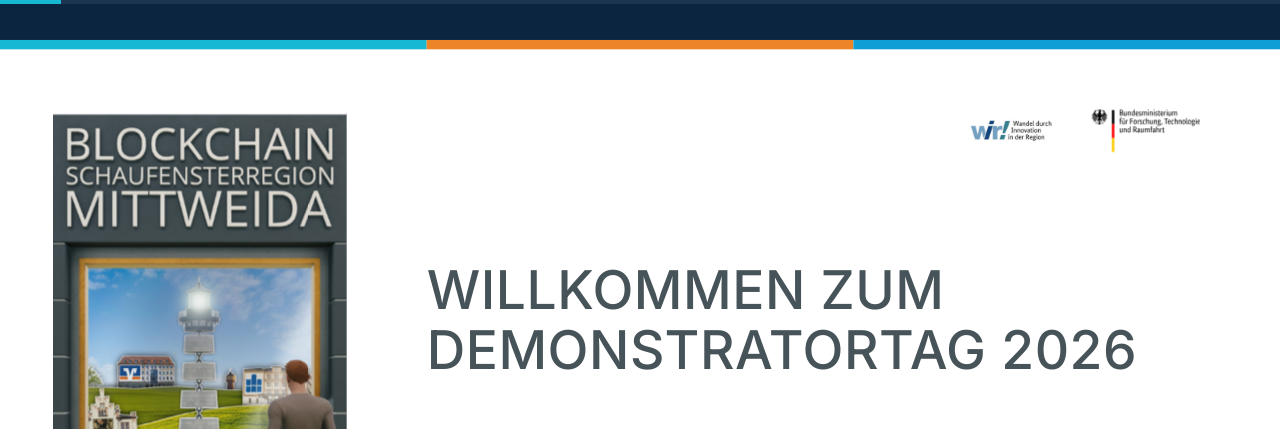
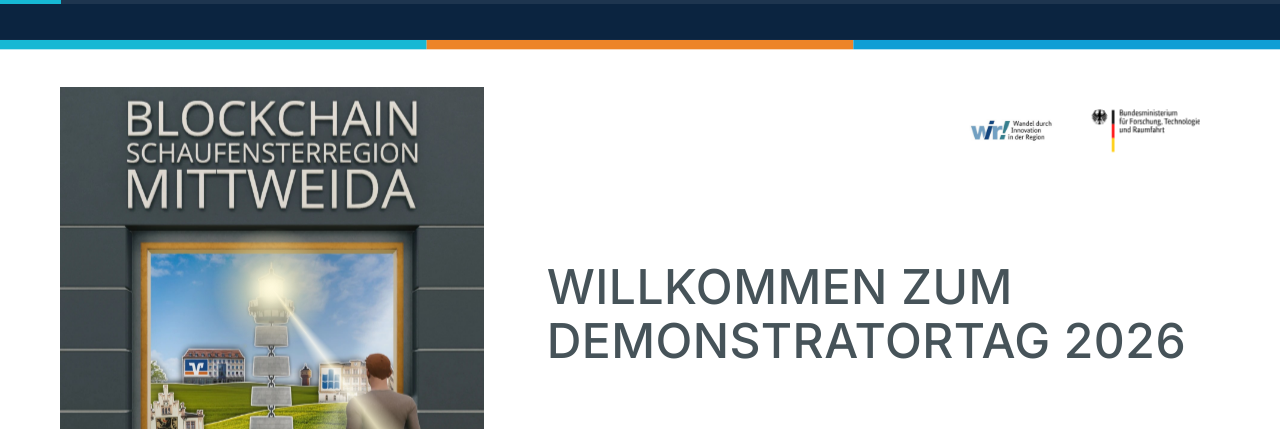
Before and after one commit to mascheron/demonstratortag, a plain HTML site: page index.html in a window 1280 px wide. Shown: the top 429 px of the page. Drawn offline with Linux system fonts and the light colour scheme.

Commit message:
New key visual on slide 1 with rotating lighthouse beam
Co-Authored-By: Claude Haiku 5.5 <noreply@anthropic.com>
Claude-Session: https://claude.ai/code/session_013gtb19oe6eqR29ahPfE25N

```diff
--- a/assets/css/styles.css
+++ b/assets/css/styles.css
@@ -32,13 +32,13 @@ p{margin:0;font-size:28px;line-height:1.5;color:var(--grey)}
 .stripes span{flex:1;background:var(--cyan);transform-origin:left;transform:scaleX(0)}
 .stripes span:nth-child(2){background:var(--orange)}
 .stripes span:nth-child(3){background:var(--blue)}
-.cover-photo{opacity:0;position:absolute;left:80px;top:110px;width:440px;height:830px;background:var(--slate);overflow:hidden;box-shadow:0 20px 50px rgba(11,36,64,.18)}
+.cover-photo{opacity:0;position:absolute;left:90px;top:70px;width:636px;height:900px;background:var(--slate);overflow:hidden;box-shadow:0 20px 50px rgba(11,36,64,.18)}
 .cover-photo img{width:100%;height:100%;object-fit:cover;display:block}
 .cover-logos{position:absolute;right:120px;top:100px;display:flex;align-items:center;gap:56px}
 .cover-logos img{height:72px;width:auto}
 .cover-logos img[src$=".svg"]{height:64px}
-.cover-title{position:absolute;left:640px;top:330px;width:1100px}
-.cover-title h1{margin:0;font-size:80px;line-height:1.12;font-weight:500;letter-spacing:.01em;text-transform:uppercase;color:#465359}
+.cover-title{position:absolute;left:820px;top:330px;width:1000px}
+.cover-title h1{margin:0;font-size:72px;line-height:1.12;font-weight:500;letter-spacing:.01em;text-transform:uppercase;color:#465359}
 .cover-bsrm{display:block;margin-top:110px;width:720px;height:auto}
 .cover-band{position:absolute;left:0;right:0;bottom:0;height:96px;background:var(--slate);display:flex;align-items:center;justify-content:flex-end;padding-right:128px}
 .cover-band span{color:var(--white);font-size:30px;font-weight:500}
@@ -221,3 +221,12 @@ a.link-card,a.big-link,a.video,a.shot,a.press{cursor:pointer}
 .news-meta{color:var(--navy)!important}
 .news-btn{display:inline-block;margin-top:12px;background:var(--navy);color:#fff;font-size:26px;font-weight:600;padding:20px 40px;border-radius:999px;text-decoration:none}
 .news-btn:hover{background:var(--cyan-d)}
+
+/* Key Visual: kreisender Lichtstrahl des Leuchtturms (Lampe ca. x 422px, y 385px auf der Folie) */
+.beam{position:absolute;left:-1793px;top:-1829px;width:4400px;height:4400px;border-radius:50%;pointer-events:none;z-index:3;opacity:0;background:conic-gradient(from 0deg, rgba(255,246,200,0) 0deg, rgba(255,246,200,.55) 5deg, rgba(255,246,200,.8) 7deg, rgba(255,246,200,.55) 9deg, rgba(255,246,200,0) 15deg, rgba(255,246,200,0) 360deg);mix-blend-mode:screen}
+.lamp-glow{position:absolute;left:317px;top:281px;width:180px;height:180px;border-radius:50%;pointer-events:none;z-index:4;opacity:0;background:radial-gradient(circle, rgba(255,250,220,.95) 0%, rgba(255,240,180,.5) 30%, rgba(255,240,180,0) 70%)}
+.cover.is-active .beam{animation:beamin 1.2s ease 1.6s both, spin 9s linear 1.6s infinite}
+.cover.is-active .lamp-glow{animation:beamin 1.2s ease 1.6s both, pulse 2.4s ease-in-out 2.8s infinite}
+@keyframes beamin{from{opacity:0}to{opacity:1}}
+@keyframes spin{from{transform:rotate(0deg)}to{transform:rotate(360deg)}}
+@keyframes pulse{0%,100%{transform:scale(1)}50%{transform:scale(1.25)}}
--- a/index.html
+++ b/index.html
@@ -18,7 +18,9 @@
   <!-- 1 · Startseite (animiert) -->
   <section class="slide cover is-active" id="s1" aria-label="Startseite">
     <div class="stripes" aria-hidden="true"><span></span><span></span><span></span></div>
-    <div class="cover-photo"><img src="assets/img/fenster.jpg" alt="Fenster-Schaufenster der Blockchain-Schaufensterregion Mittweida"></div>
+    <div class="cover-photo"><img src="assets/img/key-visual.jpg" alt="Key Visual: Schaufenster der Blockchain-Schaufensterregion Mittweida mit Leuchtturm"></div>
+    <div class="beam" aria-hidden="true"></div>
+    <div class="lamp-glow" aria-hidden="true"></div>
     <div class="cover-logos">
       <img class="anim" style="--i:4" src="assets/img/wir.jpg" alt="wir! – Wandel durch Innovation in der Region">
       <img class="anim" style="--i:5" src="assets/img/bmftr.svg" alt="Bundesministerium für Forschung, Technologie und Raumfahrt">
```
Also changed, not shown: assets/img/key-visual.jpg (added).
